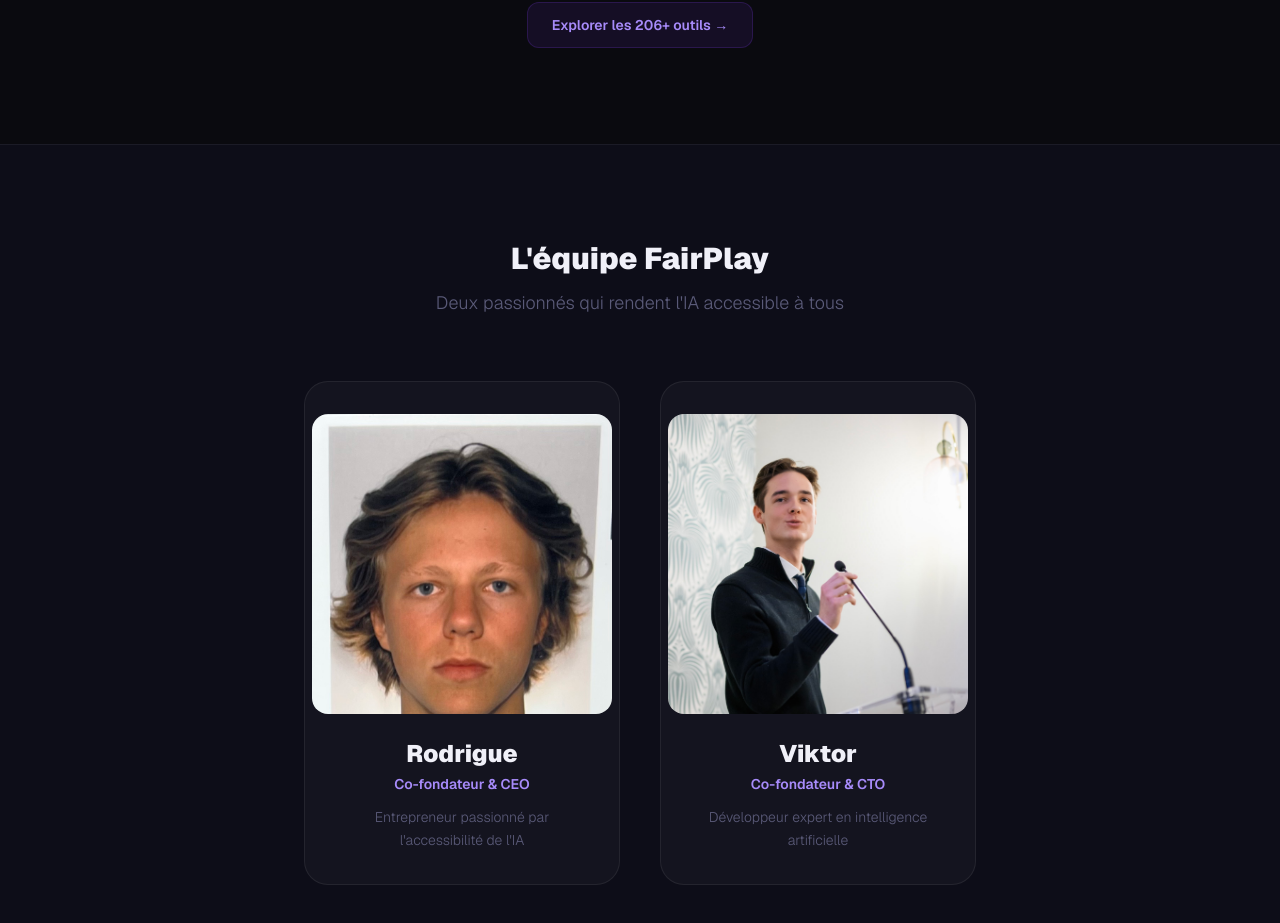
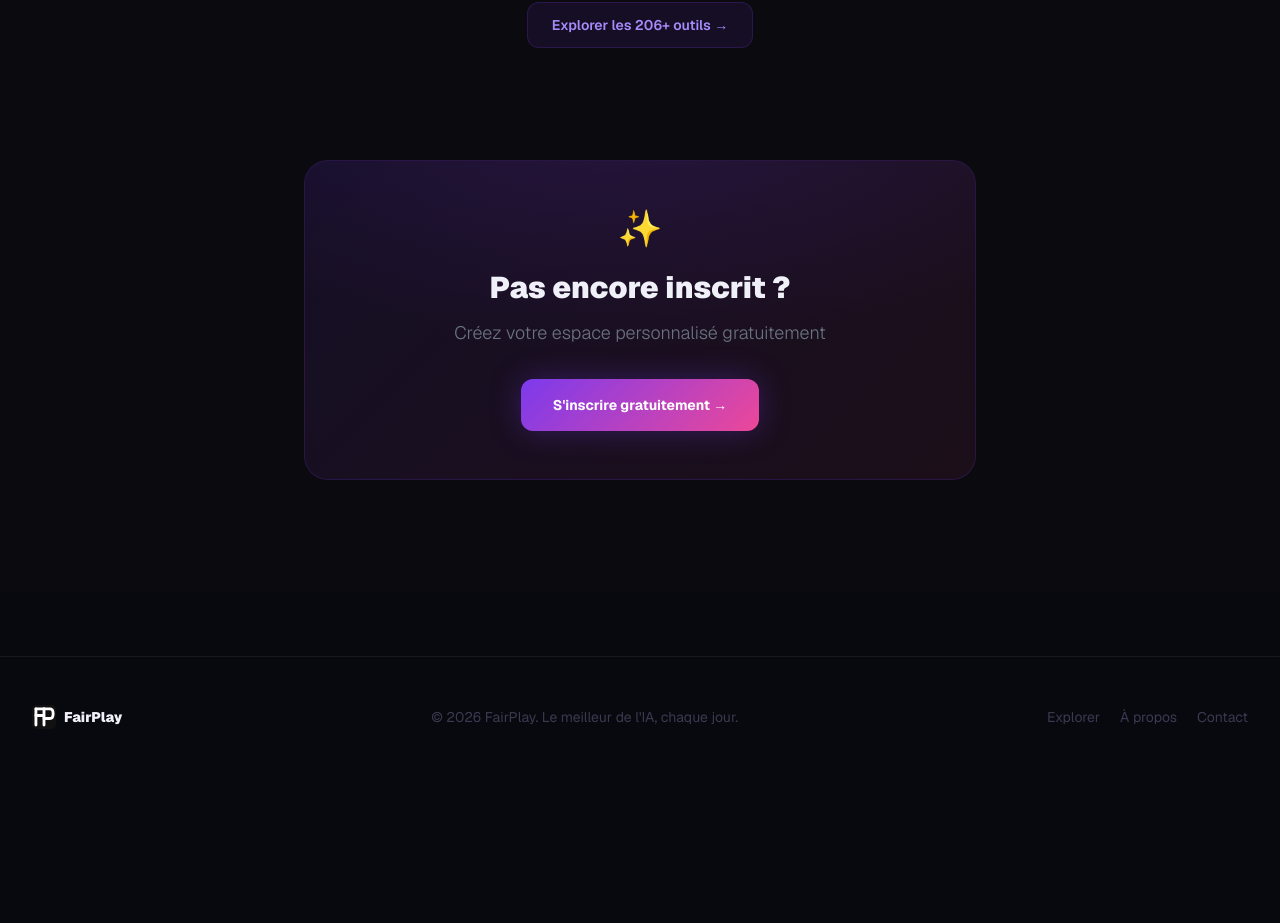
Before and after one commit to RodrigueJaunet-Legavre/fairplay, a Next.js app: page / in a window 1280 px wide. Shown: the part 1833-2756 px from the top of the page. After the commit the page ends 2610 px from the top, so only its background shows below. Built offline with nearby package versions, Linux system fonts and the light colour scheme; no server answers.

Commit message:
section équipe avec photos et animations

```diff
--- a/app/page.tsx
+++ b/app/page.tsx
@@ -5,7 +5,6 @@ import type { CatalogTool } from '@/lib/catalog-types'
 import SmartSearch from '@/app/ui/SmartSearch'
 import ToolLogo from '@/app/ui/ToolLogo'
 import FadeIn from '@/app/ui/FadeIn'
-import TeamSection from '@/app/ui/TeamSection'
 
 const detailedSlugs = new Set(tools.map((t) => t.slug))
 const allTools: CatalogTool[] = [
@@ -143,8 +142,6 @@ export default function HomePage() {
         </FadeIn>
       </section>
 
-      <TeamSection />
-
       {/* ── CTA ───────────────────────────────────────────────── */}
       <section className="px-4 sm:px-6 pb-28 pt-4">
         <FadeIn>
--- a/app/ui/TeamSection.tsx
+++ /dev/null
@@ -1,94 +0,0 @@
-import Image from 'next/image'
-import FadeIn from './FadeIn'
-
-const team = [
-  {
-    name: 'Rodrigue',
-    role: 'Co-fondateur & CEO',
-    bio: "Entrepreneur passionné par l'accessibilité de l'IA",
-    photo: '/team/rodrigue.jpg',
-    delay: 100,
-  },
-  {
-    name: 'Viktor',
-    role: 'Co-fondateur & CTO',
-    bio: 'Développeur expert en intelligence artificielle',
-    photo: '/team/viktor.jpg',
-    delay: 200,
-  },
-]
-
-export default function TeamSection() {
-  return (
-    <div
-      style={{
-        background: '#0d0d18',
-        borderTop: '1px solid rgba(255,255,255,0.06)',
-        borderBottom: '1px solid rgba(255,255,255,0.06)',
-      }}
-    >
-      <section className="max-w-4xl mx-auto px-4 sm:px-6 lg:px-8 py-24">
-
-        {/* Titre */}
-        <FadeIn className="text-center mb-16">
-          <h2
-            className="text-3xl font-black mb-3"
-            style={{ color: '#f0f0f8' }}
-          >
-            L&apos;équipe FairPlay
-          </h2>
-          <p className="font-light text-lg" style={{ color: '#5a5a78' }}>
-            Deux passionnés qui rendent l&apos;IA accessible à tous
-          </p>
-        </FadeIn>
-
-        {/* Cards */}
-        <div className="grid grid-cols-1 sm:grid-cols-2 gap-10 max-w-2xl mx-auto">
-          {team.map(({ name, role, bio, photo, delay }) => (
-            <FadeIn key={name} delay={delay}>
-              <div
-                className="group flex flex-col items-center text-center p-8 rounded-3xl transition-all duration-300 hover:-translate-y-2 hover:shadow-[0_20px_60px_rgba(0,0,0,0.4)]"
-                style={{
-                  background: 'rgba(255,255,255,0.03)',
-                  border: '1px solid rgba(255,255,255,0.07)',
-                }}
-              >
-                {/* Photo */}
-                <div className="w-[300px] h-[300px] rounded-2xl overflow-hidden mb-6">
-                  <Image
-                    src={photo}
-                    width={300}
-                    height={300}
-                    alt={name}
-                    className="w-full h-full object-cover object-top transition-transform duration-500 group-hover:scale-105"
-                  />
-                </div>
-
-                {/* Texte */}
-                <h3
-                  className="text-2xl font-black mb-1"
-                  style={{ color: '#f0f0f8' }}
-                >
-                  {name}
-                </h3>
-                <p
-                  className="text-sm font-semibold mb-3"
-                  style={{ color: '#a78bfa' }}
-                >
-                  {role}
-                </p>
-                <p
-                  className="text-sm font-light leading-relaxed"
-                  style={{ color: '#5a5a78' }}
-                >
-                  {bio}
-                </p>
-              </div>
-            </FadeIn>
-          ))}
-        </div>
-
-      </section>
-    </div>
-  )
-}
```
Also changed, not shown: public/team/rodrigue.jpg (deleted), public/team/viktor.jpg (deleted).
